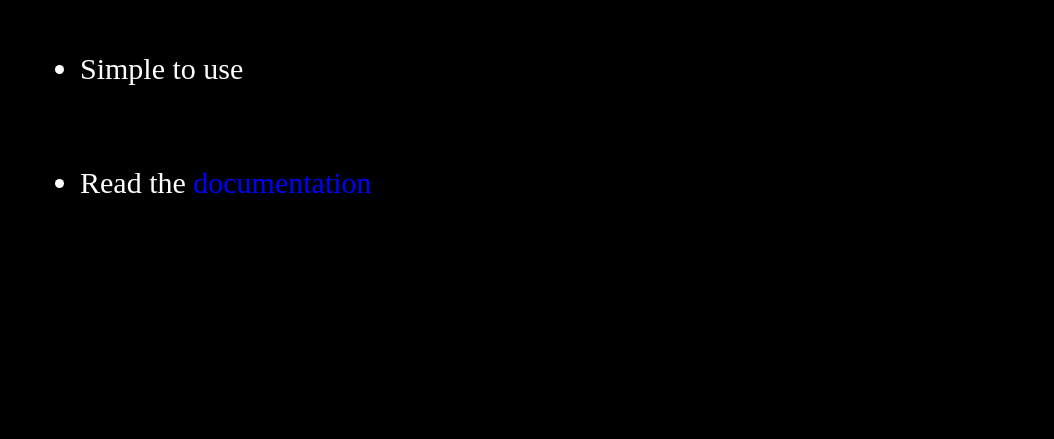
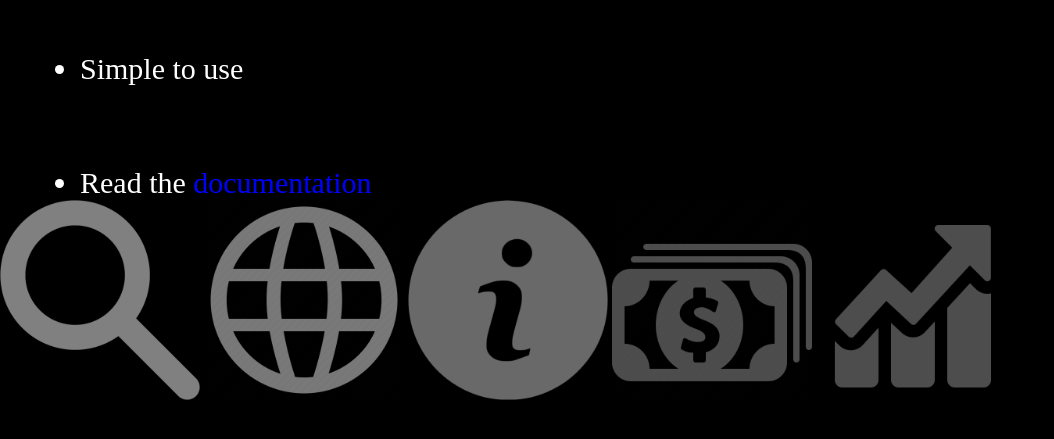
Before and after one commit to pcrespan/StockConsultant, a Flask app: page / in a window 1280 px wide. Shown: the part 213-652 px from the top of the page, without its empty margins (0-1054 px from the left). Run offline with Flask 2, Linux system fonts and the light colour scheme.

Commit message:
Added definitive icons

```diff
--- a/templates/index.html
+++ b/templates/index.html
@@ -10,4 +10,11 @@
         <li class = "description">Simple to use</li>
         <li class = "description">Read the <a class = "documentation" href = "https://github.com/pcrespan/StockConsultant">documentation</a></li>
     </ul>
+    <div class = "img-icons">
+        <img src = "/static/search.png" width = "200" height = "200">
+        <img src = "/static/network.png" width = "200" height = "200">
+        <img src = "/static/info.png" width = "200" height = "200">
+        <img src = "/static/money.png" width = "200" height = "200">
+        <img src = "/static/stockmkt.png" width = "200" height = "200">
+    </div>
 {% endblock %}
```
Also changed, not shown: static/info.png (added), static/money.png (added), static/network.png (added), static/search.png (added), static/stockmkt.png (added).
